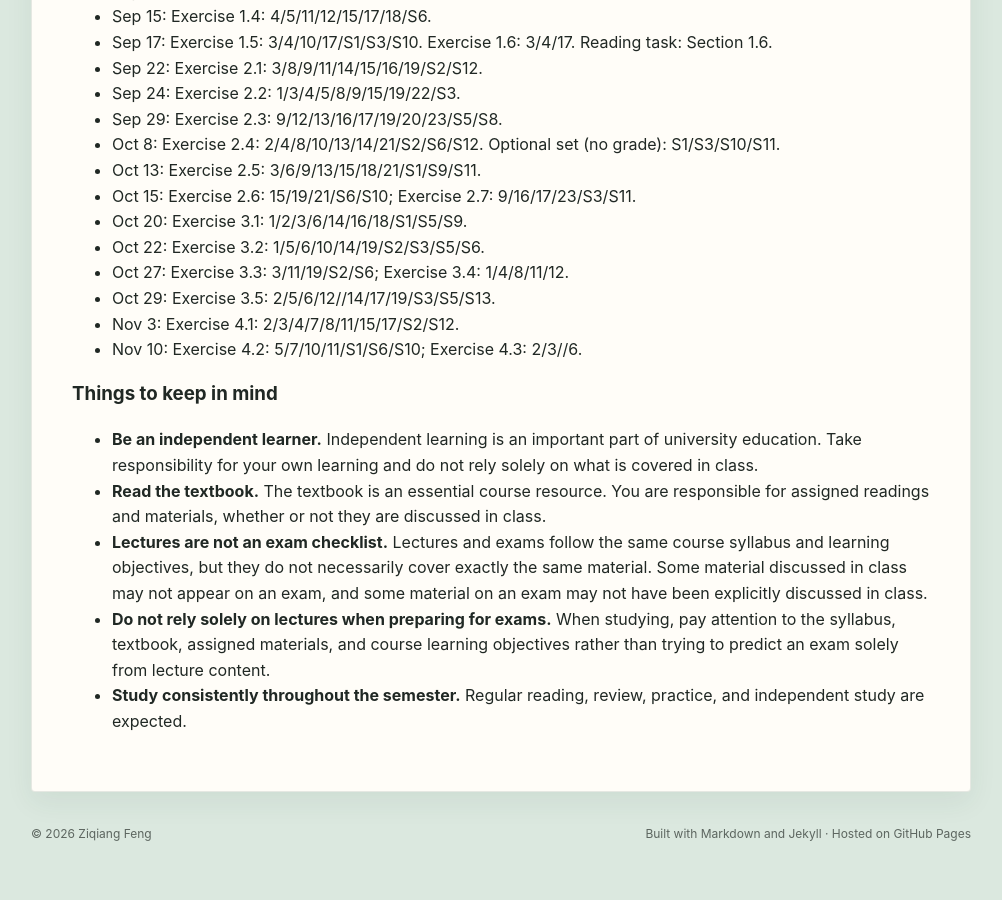
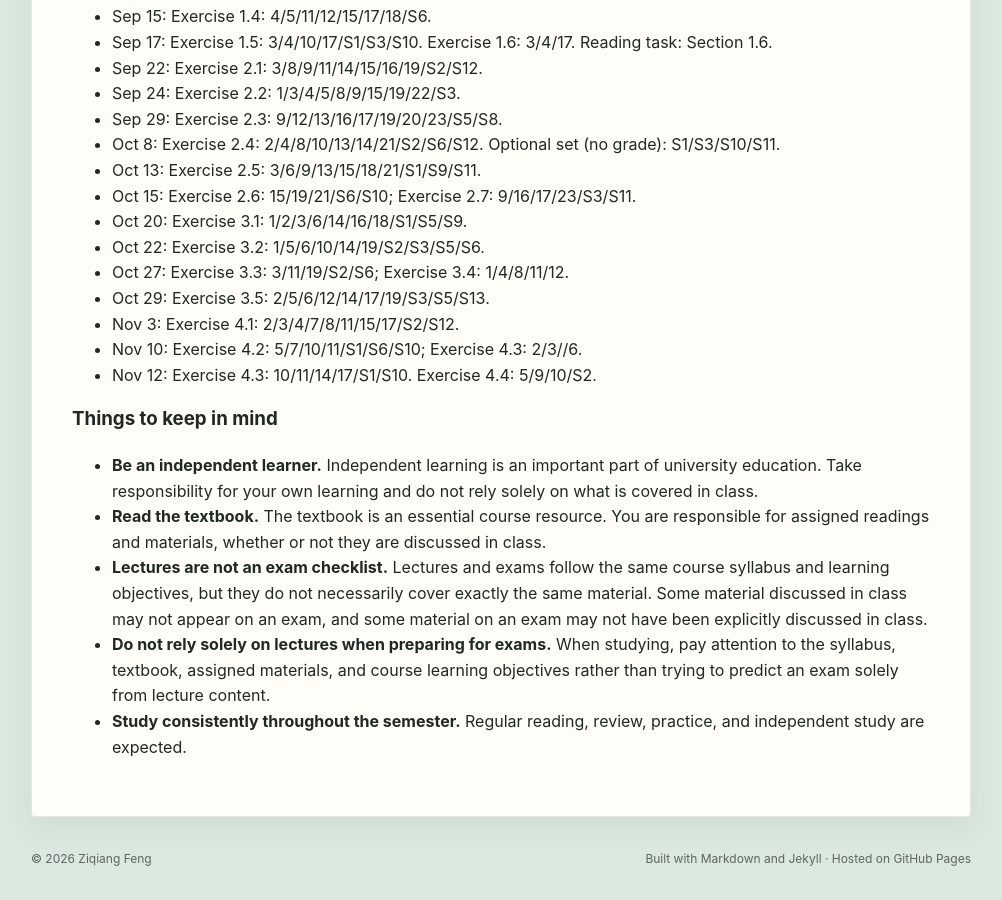
Before and after one commit to ziqiangfeng95/ziqiangfeng95.github.io, a Jekyll site: the page built from teaching/advmath/index.md, in a window 1280 px wide and 900 px high, scrolled down 1762 px. Shown: the whole window, without its empty margins (139-1141 px from the left). Built offline with Jekyll 4.4.1, drawn with Linux system fonts in a browser that asks for light colours; before the commit the page ends 2637 px from its top, so only the background shows below that.

Commit message:
Update index.md

```diff
--- a/teaching/advmath/index.md
+++ b/teaching/advmath/index.md
@@ -113,9 +113,10 @@ The homework below is all taken from the lecture notes.
 - Oct 20: Exercise 3.1: 1/2/3/6/14/16/18/S1/S5/S9.
 - Oct 22: Exercise 3.2: 1/5/6/10/14/19/S2/S3/S5/S6.
 - Oct 27: Exercise 3.3: 3/11/19/S2/S6; Exercise 3.4: 1/4/8/11/12.
-- Oct 29: Exercise 3.5: 2/5/6/12//14/17/19/S3/S5/S13.
+- Oct 29: Exercise 3.5: 2/5/6/12/14/17/19/S3/S5/S13.
 - Nov 3: Exercise 4.1: 2/3/4/7/8/11/15/17/S2/S12.
 - Nov 10: Exercise 4.2: 5/7/10/11/S1/S6/S10; Exercise 4.3: 2/3//6.
+- Nov 12: Exercise 4.3: 10/11/14/17/S1/S10. Exercise 4.4: 5/9/10/S2.
 
 ### Things to keep in mind
 
```
